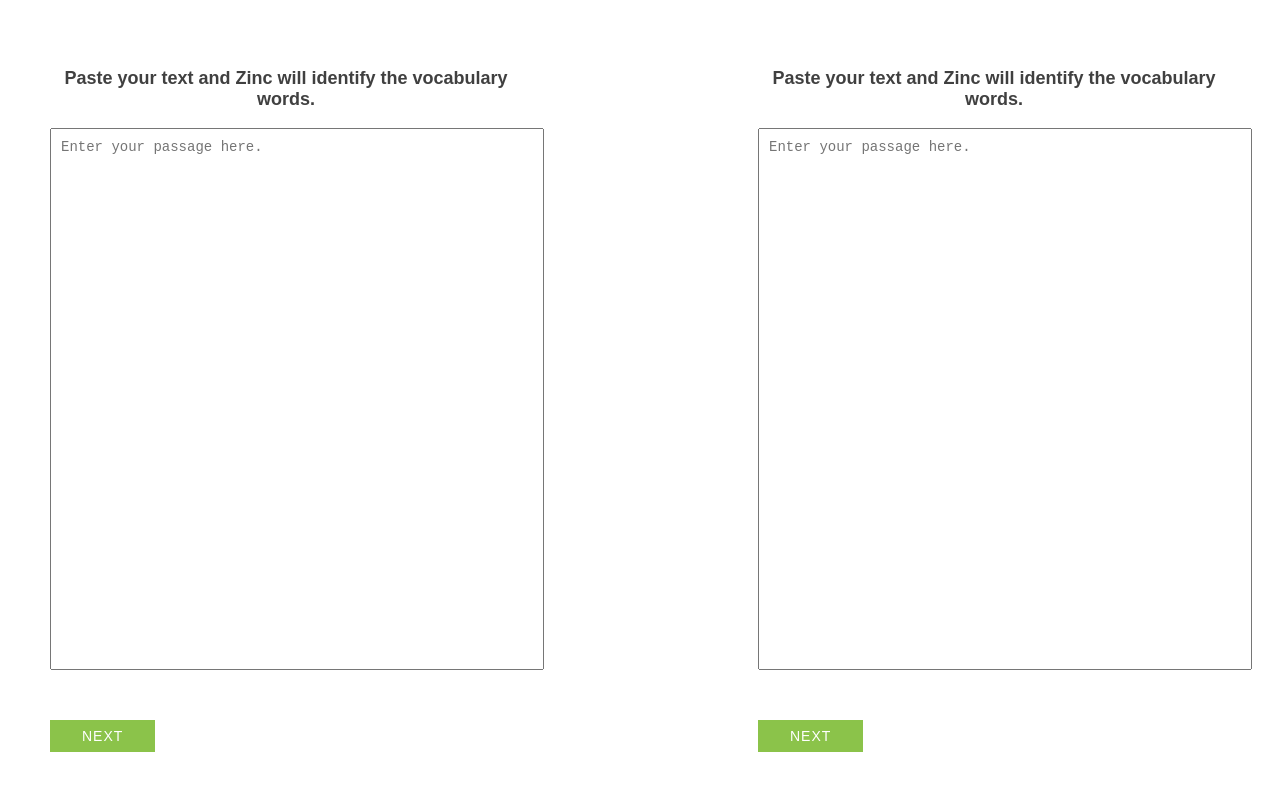
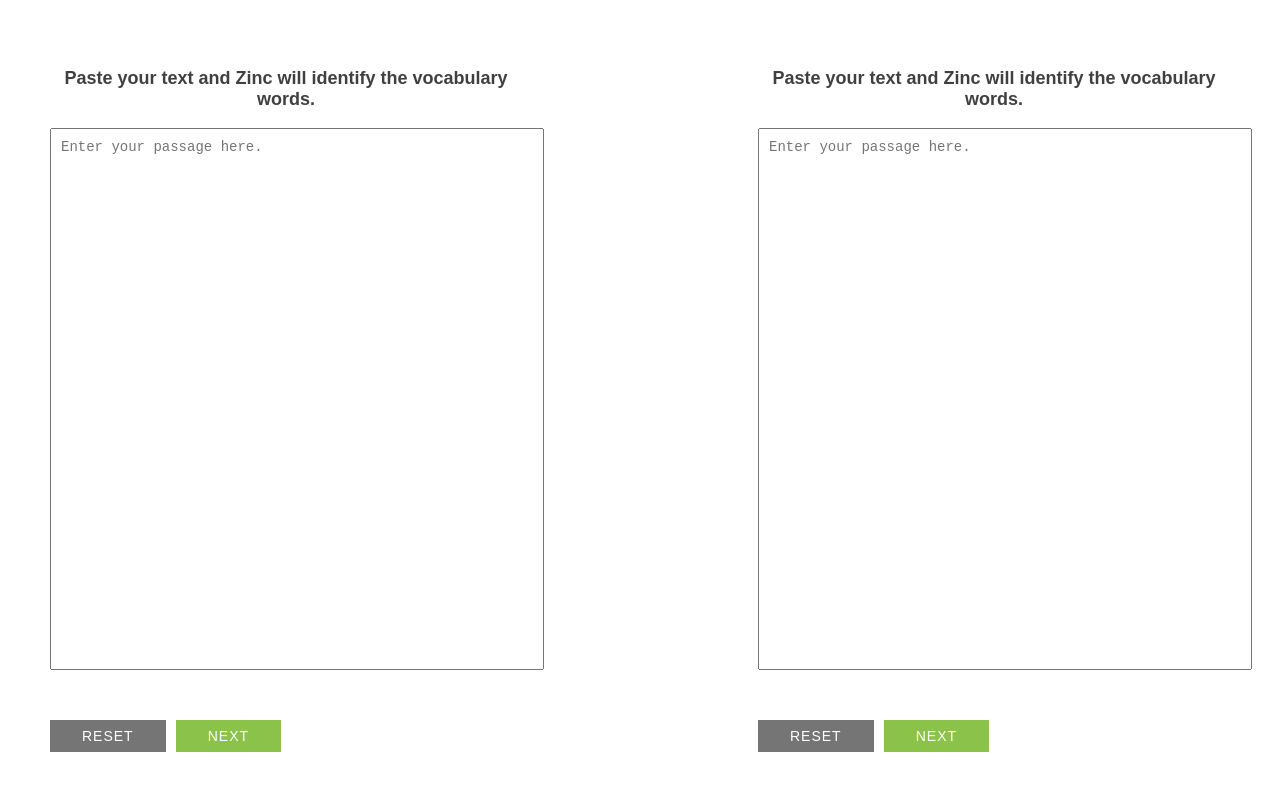
Before and after one commit to deepakkadarivel/zincvocabulary, a React (Create React App) app: page / in a window 1280 px wide. Shown: the top 790 px of the page. Built offline with nearby package versions, Linux system fonts and the light colour scheme; what seamless-immutable would draw is missing.

Commit message:
<zv-006> Update and clear passage actions incorporated with component.

```diff
--- a/src/components/Passage/Passage.css
+++ b/src/components/Passage/Passage.css
@@ -10,5 +10,6 @@
   color: #404040;
 }
 
-.passage_button {
+.passage_footer button {
+  margin-right: 10px;
 }
--- a/src/components/Passage/PassageComponent.js
+++ b/src/components/Passage/PassageComponent.js
@@ -32,14 +32,28 @@ class PassageComponent extends Component {
           controlFunc={this.handlePassageChange}
           placeholder={'Enter your passage here.'}
         />
-        <Button className="Button_primary">next</Button>
+        <div className="passage_footer">
+          <Button
+            className="Button_normal"
+            onClick={() => this.props.clearPassage()}
+          >
+            reset
+          </Button>
+          <Button
+            className="Button_primary"
+            onClick={() => this.props.updatePassage(this.state.passage)}
+          >
+            next
+          </Button>
+        </div>
       </div>
     );
   }
 }
 
 PassageComponent.propTypes = {
-  updatePassage: PropTypes.func
+  updatePassage: PropTypes.func,
+  clearPassage: PropTypes.func
 };
 
 export default PassageComponent;
--- a/src/components/Passage/PassageContainer.js
+++ b/src/components/Passage/PassageContainer.js
@@ -1,6 +1,6 @@
 import { connect } from 'react-redux';
 import PassageComponent from './PassageComponent';
-import { updatePassage } from './passageActions';
+import { clearPassage, updatePassage } from './passageActions';
 
 const mapStateToProps = state => {
   return {};
@@ -10,6 +10,10 @@ const mapDispatchToProps = dispatch => {
   return {
     updatePassage: passage => {
       dispatch(updatePassage(passage));
+    },
+
+    clearPassage: passage => {
+      dispatch(clearPassage());
     }
   };
 };
--- a/src/components/shared/Button/Button.css
+++ b/src/components/shared/Button/Button.css
@@ -13,6 +13,19 @@
   outline: 0;
 }
 
+.Button_normal {
+  background-color: #757575;
+  color: #ffffff;
+}
+
+.Button_normal:hover {
+  background-color: #424242;
+}
+
+.Button_normal:active {
+  background-color: #212121;
+}
+
 .Button_primary {
   background-color: #8bc34a;
   color: #ffffff;
```
Also changed, not shown: 1 other file (tests, documents, lock files or other folders).
